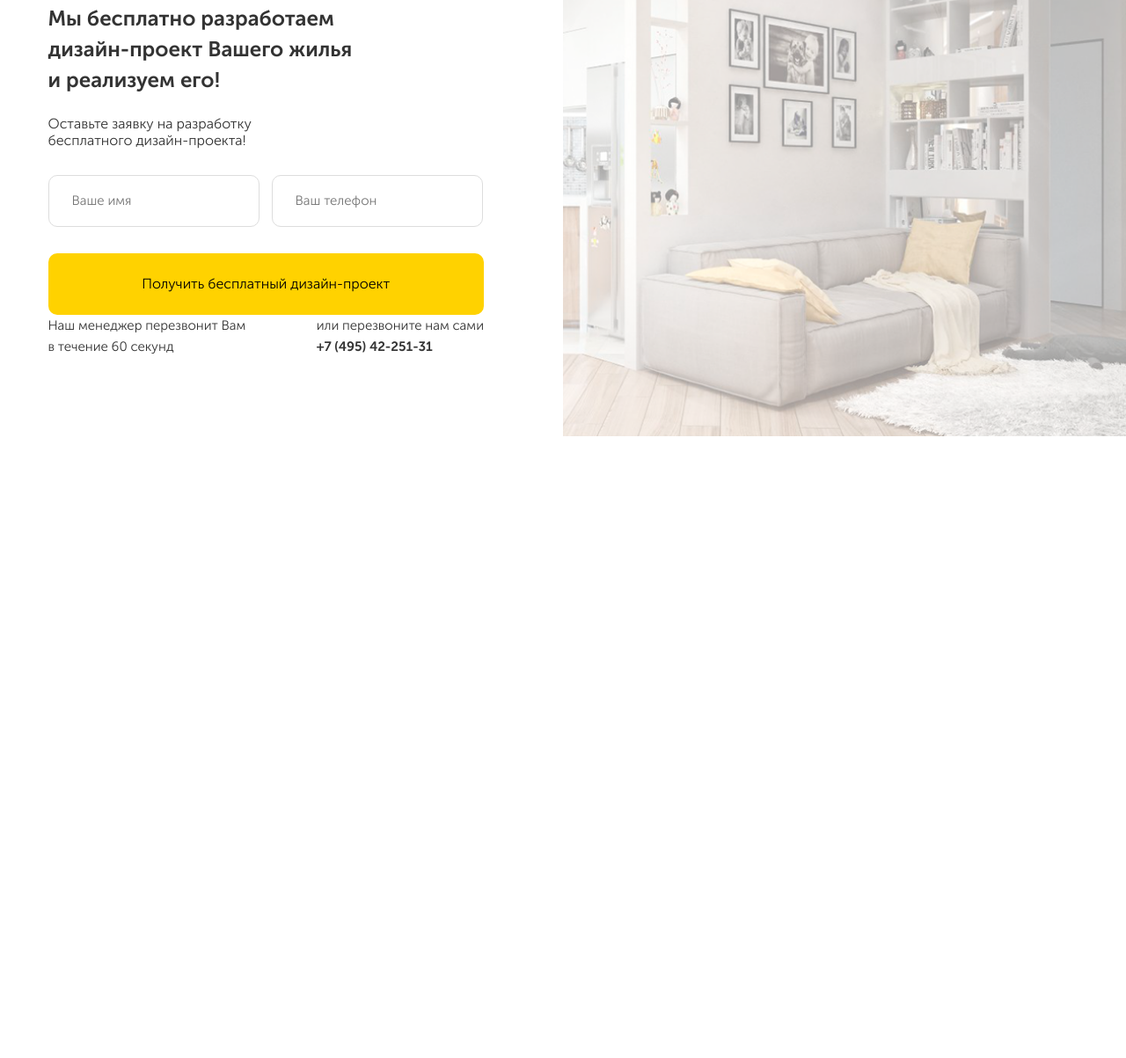
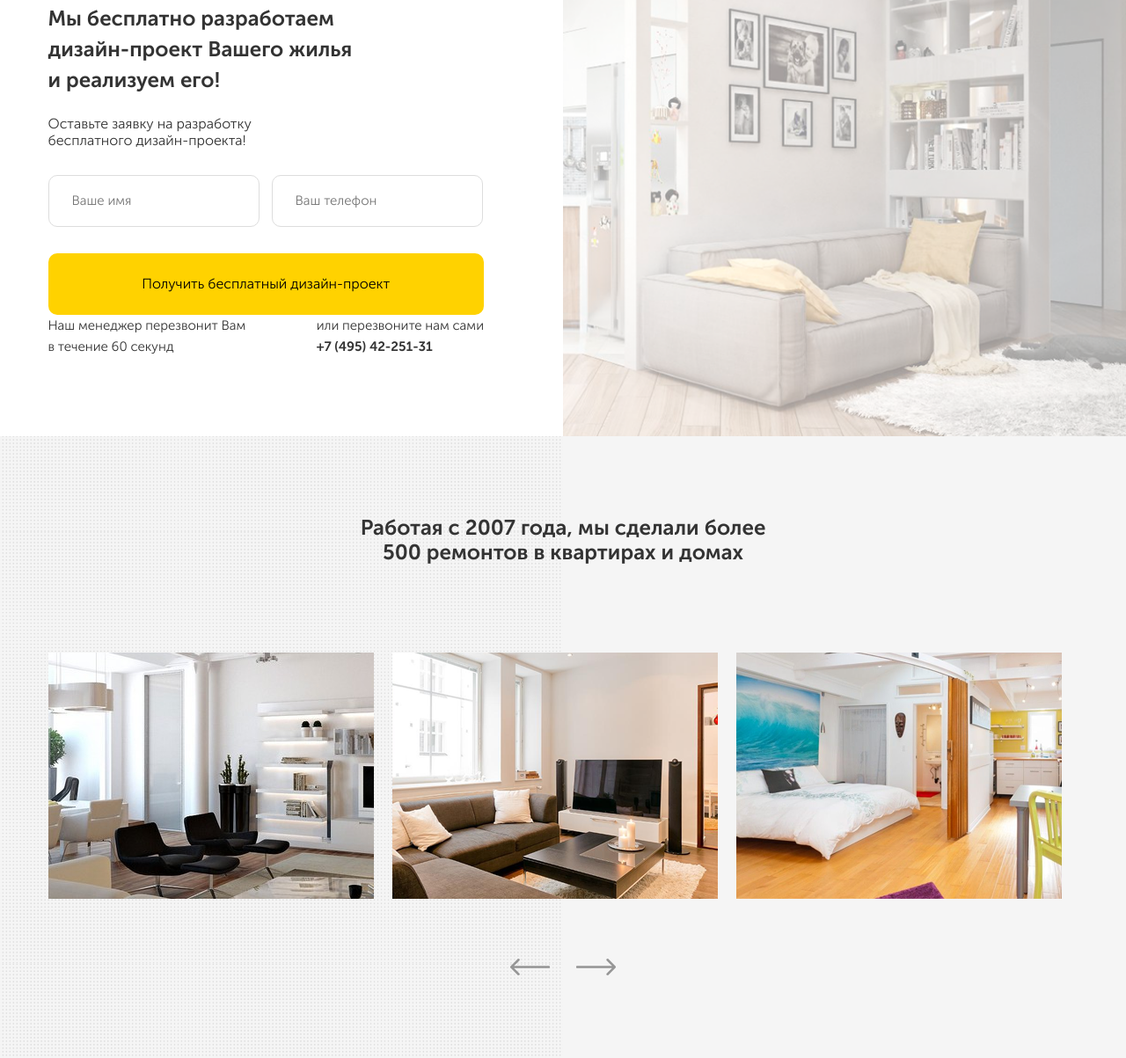
Before and after one commit to alex3287/webstart, a plain HTML site: page src/index.html in a window 1280 px wide. Shown: the part 827-2030 px from the top of the page at 88% size. Before the commit the page ends 1323 px from the top, so only its background shows below. Drawn offline with nearby package versions, Linux system fonts and the light colour scheme.

Commit message:
create slider

```diff
--- /dev/null
+++ b/src/css/slick.css
@@ -0,0 +1,119 @@
+/* Slider */
+.slick-slider
+{
+    position: relative;
+
+    display: block;
+    box-sizing: border-box;
+
+    -webkit-user-select: none;
+       -moz-user-select: none;
+        -ms-user-select: none;
+            user-select: none;
+
+    -webkit-touch-callout: none;
+    -khtml-user-select: none;
+    -ms-touch-action: pan-y;
+        touch-action: pan-y;
+    -webkit-tap-highlight-color: transparent;
+}
+
+.slick-list
+{
+    position: relative;
+
+    display: block;
+    overflow: hidden;
+
+    margin: 0;
+    padding: 0;
+}
+.slick-list:focus
+{
+    outline: none;
+}
+.slick-list.dragging
+{
+    cursor: pointer;
+    cursor: hand;
+}
+
+.slick-slider .slick-track,
+.slick-slider .slick-list
+{
+    -webkit-transform: translate3d(0, 0, 0);
+       -moz-transform: translate3d(0, 0, 0);
+        -ms-transform: translate3d(0, 0, 0);
+         -o-transform: translate3d(0, 0, 0);
+            transform: translate3d(0, 0, 0);
+}
+
+.slick-track
+{
+    position: relative;
+    top: 0;
+    left: 0;
+
+    display: block;
+    margin-left: auto;
+    margin-right: auto;
+}
+.slick-track:before,
+.slick-track:after
+{
+    display: table;
+
+    content: '';
+}
+.slick-track:after
+{
+    clear: both;
+}
+.slick-loading .slick-track
+{
+    visibility: hidden;
+}
+
+.slick-slide
+{
+    display: none;
+    float: left;
+
+    height: 100%;
+    min-height: 1px;
+}
+[dir='rtl'] .slick-slide
+{
+    float: right;
+}
+.slick-slide img
+{
+    display: block;
+}
+.slick-slide.slick-loading img
+{
+    display: none;
+}
+.slick-slide.dragging img
+{
+    pointer-events: none;
+}
+.slick-initialized .slick-slide
+{
+    display: block;
+}
+.slick-loading .slick-slide
+{
+    visibility: hidden;
+}
+.slick-vertical .slick-slide
+{
+    display: block;
+
+    height: auto;
+
+    border: 1px solid transparent;
+}
+.slick-arrow.slick-hidden {
+    display: none;
+}
--- a/src/index.html
+++ b/src/index.html
@@ -6,6 +6,8 @@
   <meta name="viewport" content="width=device-width, initial-scale=1.0">
   <meta http-equiv="X-UA-Compatible" content="ie=edge">
   <link rel="stylesheet" href="css/normalize.css">
+  <link rel="stylesheet" href="css/slick.css">
+
   <link rel="stylesheet" href="css/style.css">
   <title>Document</title>
 </head>
@@ -120,6 +122,38 @@
       <!-- /.container -->
     </section>
     <!-- /.offer -->
+    <section class="section portfolio">
+      <div class="container">
+        <h2 class="section-title portfolio__title">
+          Работая с 2007 года, мы сделали более 500 ремонтов в квартирах и домах
+        </h2>
+        <div class="slider">
+          <div class="lider__item"><img class="slider__image" src="img/portfolio/slider-1.png" alt="photo"></div>
+          <!-- /.lider__item -->
+          <div class="lider__item"><img class="slider__image" src="img/portfolio/slider-2.png" alt="photo"></div>
+          <!-- /.lider__item -->
+          <div class="lider__item"><img class="slider__image" src="img/portfolio/slider-3.png" alt="photo"></div>
+          <!-- /.lider__item -->
+          <div class="lider__item"><img class="slider__image" src="img/portfolio/slider-1.png" alt="photo"></div>
+          <!-- /.lider__item -->
+          <div class="lider__item"><img class="slider__image" src="img/portfolio/slider-2.png" alt="photo"></div>
+          <!-- /.lider__item -->
+          <div class="lider__item"><img class="slider__image" src="img/portfolio/slider-3.png" alt="photo"></div>
+          <!-- /.lider__item -->
+        </div>
+        <div class="arrows portfolio__arrows">
+          <div class="arrows__left">
+            <img src="img/portfolio/left-arrow.png" alt="">
+          </div>
+          <div class="arrows__right">
+            <img src="img/portfolio/right-arrow.png" alt="">
+          </div>
+        </div>
+        <!-- /.slider -->
+      </div>
+      <!-- /.container -->
+    </section>
+    <!-- /.section portfolio -->
   </main>
   <div class="modal" id = "modal">
     <div class="modal-dialog">
@@ -134,6 +168,33 @@
   <!-- скрипт на jquery -->
   <script   src="https://code.jquery.com/jquery-3.3.1.min.js"   integrity="sha256-FgpCb/KJQlLNfOu91ta32o/NMZxltwRo8QtmkMRdAu8="   crossorigin="anonymous"></script>
   <script src="js/modal.js"></script>
+  <script src="js/slick.min.js"></script>
+  <script>
+  $(document).ready(function(){
+    $('.slider').slick({
+      slidesToShow: 3,
+      slidesToScroll:1,
+      prevArrow: $('.arrows__left'),
+      nextArrow: $('.arrows__right'),
+      responsive:[
+      {
+      breakpoint: 1200,
+      settings: {
+        slidesToShow: 2,
+        slidesToScroll: 1,
+      }
+    },
+    {
+      breakpoint: 600,
+      settings: {
+        slidesToShow: 1,
+        slidesToScroll: 1
+      }
+    }
+      ]
+    });
+  });
+  </script>
 </body>
 
 </html>
--- a/src/sass/_interface.sass
+++ b/src/sass/_interface.sass
@@ -33,6 +33,7 @@ img
   &-title
     font-size: 24px
     +bold
+    text-align: center
   &-subtitle
     display: block
     font-size: 16px
@@ -41,3 +42,7 @@ img
   padding: 20px 26px
   font-size: 15px
   border-radius: 10px
+.arrows
+  &__left, &__right
+    &:hover
+      cursor: pointer
--- a/src/sass/blocks/_offer.sass
+++ b/src/sass/blocks/_offer.sass
@@ -19,6 +19,7 @@
     max-width: 360px
     line-height: 35px
     margin-bottom: 24px
+    text-align: left
   &__subtitle
     max-width: 250px
     margin-bottom: 30px
--- /dev/null
+++ b/src/sass/blocks/_portfolio.sass
@@ -0,0 +1,17 @@
+.portfolio
+  background: $secondary url('../img/portfolio/portfolio-pattern.jpg') repeat-y center left
+  background-size: 50%
+  &__title
+    max-width: 500px
+    margin: auto
+    margin-bottom: 100px
+  &__arrows
+    max-width: 120px
+    margin: auto
+    margin-top: 68px
+    display: flex
+    justify-content: space-between
+.slider
+  &__item
+    .slider__image
+      margin: auto
--- a/src/sass/style.sass
+++ b/src/sass/style.sass
@@ -7,3 +7,5 @@
 @import 'blocks/offer'
 // модальное окно
 @import 'blocks/modal'
+//portfolio секция
+@import 'blocks/portfolio'
```
Also changed, not shown: src/css/slick-theme.css (added), src/css/style.css, src/img/portfolio/left-arrow.png (added), src/img/portfolio/portfolio-pattern.jpg (added), src/img/portfolio/right-arrow.png (added), src/img/portfolio/slider-1.png (added), src/img/portfolio/slider-2.png (added), src/img/portfolio/slider-3.png (added), src/js/slick.min.js (added), 1 other file.
